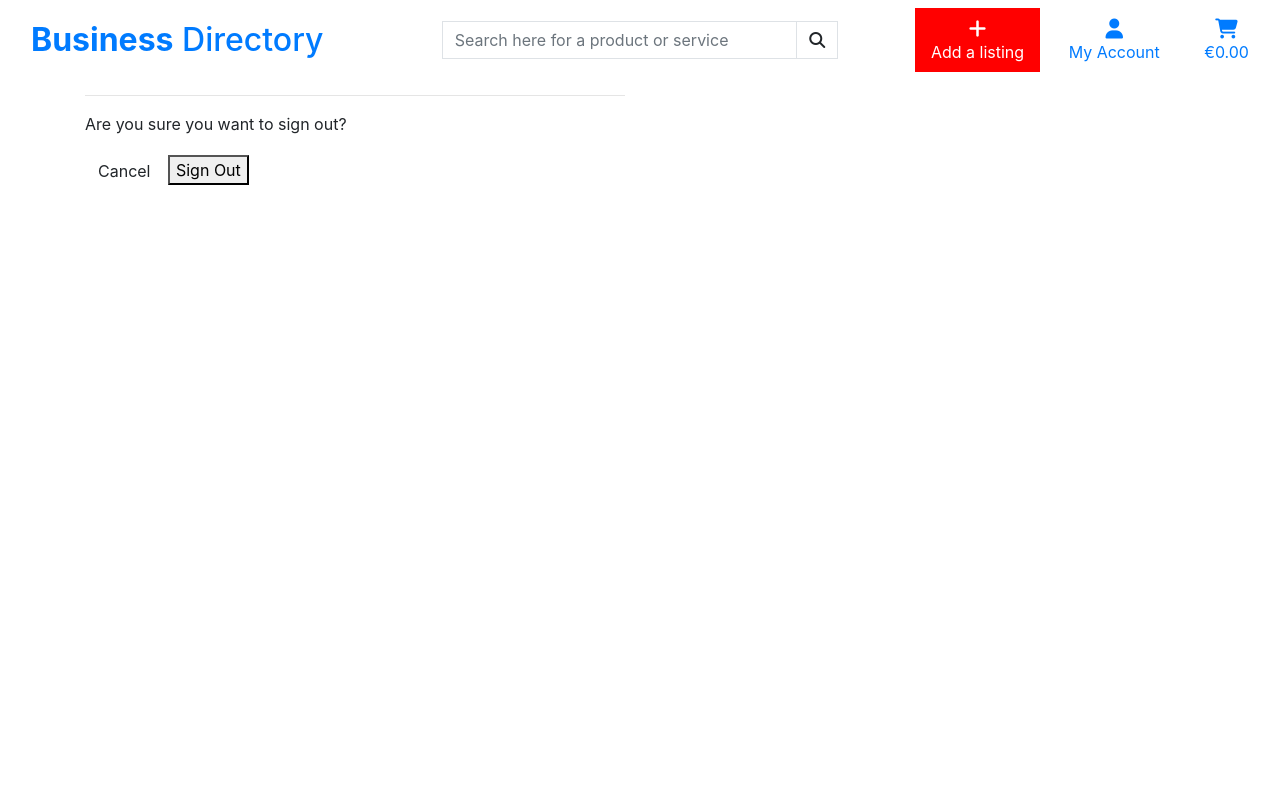
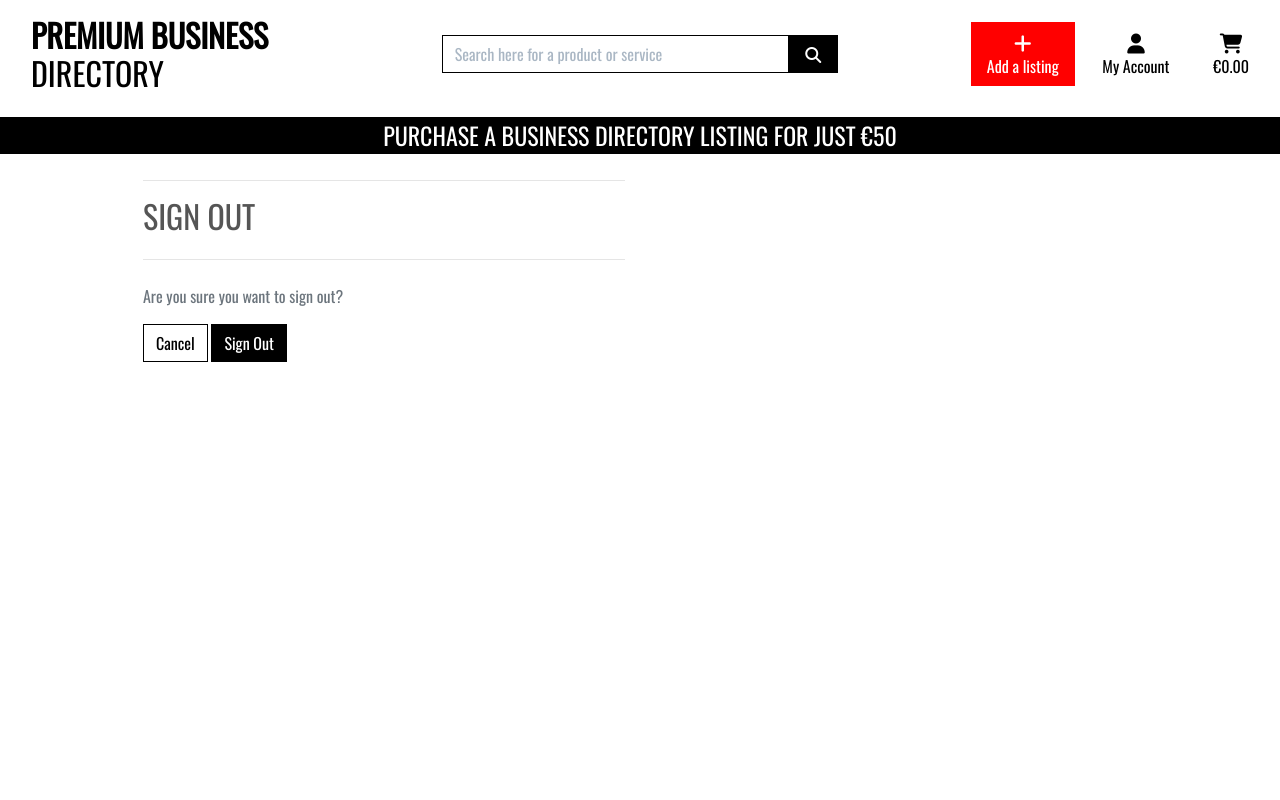
Before and after one commit to seananocoistin/milestone4, a Django app: page /accounts/logout/ in a window 1280 px wide. Run offline with Django 3.2, Linux system fonts and the light colour scheme; the visitor is signed in with stand-in values (Sample User, id 1); some libraries are stand-ins or nearby versions.

Commit message:
completed css styling

```diff
--- a/premiumbd/settings.py
+++ b/premiumbd/settings.py
@@ -135,3 +135,7 @@
 # https://docs.djangoproject.com/en/3.1/howto/static-files/
 
 STATIC_URL = '/static/'
+STATICFILES_DIR = (os.path.join(BASE_DIR, 'static'),)
+
+MEDIA_URL = '/media/'
+MEDIA_ROOT = os.path.join(BASE_DIR, 'media')
--- a/static/css/base.css
+++ b/static/css/base.css
@@ -0,0 +1,422 @@
+html {
+    height: 100%;
+}
+
+body {
+    background: url('/media/amharclann-bord-gais.jpg') no-repeat center center fixed;
+    background-size: cover;
+    height: calc(100vh - 164px);
+    color: #555;
+    font-family: 'Oswald';
+}
+
+/* from Bulma */
+.icon {
+    align-items: center;
+    display: inline-flex;
+    justify-content: center;
+    height: 1.5rem;
+    width: 1.5rem;
+}
+
+.logo-font {
+    text-transform: uppercase;
+}
+
+.main-logo-link {
+    width: fit-content;
+}
+
+.shop-now-button {
+    background: black;
+    color: white;
+    min-width: 260px;
+}
+
+.btn-black {
+    background: black;
+    color: white;
+}
+
+.btn-outline-black {
+    background: white;
+    color: black !important; /* use important to override link colors for <a> elements */
+    border: 1px solid black;
+}
+
+.btn-outline-black:hover,
+.btn-outline-black:active,
+.btn-outline-black:focus {
+    background: black;
+    color: white !important;
+}
+
+.shop-now-button:hover,
+.shop-now-button:active,
+.shop-now-button:focus,
+.btn-black:hover,
+.btn-black:active,
+.btn-black:focus {
+    background: #222;
+    color: white;
+}
+
+.text-black {
+    color: #000 !important;
+}
+
+.border-black {
+    border: 1px solid black !important;
+}
+
+.bg-black {
+    background: #000 !important;
+}
+
+.overlay {
+	height: 100%;
+	width: 100%;
+	top: 0;
+	left: 0;
+	position: fixed;
+	background: white;
+	z-index: -1;
+}
+
+a.category-badge > span.badge:hover {
+    background: #212529 !important;
+    color: #fff !important;
+}
+
+.btt-button {
+    height: 42px;
+    width: 42px;
+    position: fixed;
+    bottom: 10px;
+    right: 10px;
+}
+
+.btt-link,
+.update-link,
+.remove-item {
+    cursor: pointer;
+}
+
+input[name='q']::placeholder {
+    color: #aab7c4;
+}
+
+input-group w-100 {
+    text-align: center;
+}
+
+/* ------------------------------- bootstrap toasts */
+
+.message-container {
+    position: fixed;
+    top: 72px;
+    right: 15px;
+    z-index: 99999999999;
+}
+
+.custom-toast {
+    overflow: visible;
+}
+
+.toast-capper {
+    height: 2px;
+}
+
+/* from CSS-tricks.com: https://css-tricks.com/snippets/css/css-triangle/ */
+.arrow-up {
+    width: 0;
+    height: 0;
+    border-left: 4px solid transparent;
+    border-right: 4px solid transparent;
+    border-bottom: 10px solid black;
+    position: absolute;
+    top: -10px;
+    right: 36px;
+}
+
+/* Convenience classes - colors copied from Bootstrap */
+.arrow-primary {
+    border-bottom-color: #007bff !important;
+}
+
+.arrow-secondary {
+    border-bottom-color: #6c757d !important;
+}
+
+.arrow-success {
+    border-bottom-color: #28a745 !important;
+}
+
+.arrow-danger {
+    border-bottom-color: #dc3545 !important;
+}
+
+.arrow-warning {
+    border-bottom-color: #ffc107 !important;
+}
+
+.arrow-info {
+    border-bottom-color: #17a2b8 !important;
+}
+
+.arrow-light {
+    border-bottom-color: #f8f9fa !important;
+}
+
+.arrow-dark {
+    border-bottom-color: #343a40 !important;
+}
+
+.cart-notification-wrapper {
+    height: 100px;
+    overflow-x: hidden;
+    overflow-y: auto;
+}
+
+/* -------------------------------- Media Queries */
+
+/* Slightly larger container on xl screens */
+@media (min-width: 1200px) {
+  .container {
+    max-width: 80%;
+  }
+}
+
+/* Allauth form formatting */
+
+.allauth-form-inner-content p {
+    margin-top: 1.5rem; /* mt-4 */
+    color: #6c757d; /* text-secondary */
+}
+
+.allauth-form-inner-content input {
+    border-color: #000;
+    border-radius: 0;
+}
+
+.allauth-form-inner-content label:not([for='id_remember']) {
+    display: none;
+}
+
+.allauth-form-inner-content input::placeholder {
+    color: #aab7c4;
+}
+
+.allauth-form-inner-content button,
+.allauth-form-inner-content input[type='submit'] {
+	/* btn */
+	display: inline-block;
+    font-weight: 400;
+    color: #fff;
+    text-align: center;
+    vertical-align: middle;
+    -webkit-user-select: none;
+    -moz-user-select: none;
+    -ms-user-select: none;
+    user-select: none;
+    background-color: #000;
+    border: 1px solid #000;
+    padding: .375rem .75rem;
+    font-size: 1rem;
+    line-height: 1.5;
+    border-radius: 0;
+
+    /* standard bootstrap btn transitions */
+    transition: color .15s ease-in-out,background-color .15s ease-in-out,border-color .15s ease-in-out,box-shadow .15s ease-in-out;
+}
+
+.allauth-form-inner-content button:hover,
+.allauth-form-inner-content input[type='submit']:hover {
+	color: #fff;
+    background-color: #222;
+    border-color: #222;
+}
+
+.allauth-form-inner-content a {
+	color: #17a2b8; /* text-info */
+}
+
+/* Listing Form */
+
+.btn-file {
+    position: relative;
+    overflow: hidden;
+}
+
+.btn-file input[type="file"] {
+    position: absolute;
+    top: 0;
+    right: 0;
+    min-width: 100%;
+    min-height: 100%;
+    opacity: 0;
+    cursor: pointer;
+}
+
+.custom-checkbox .custom-control-label::before {
+    border-radius: 0;
+    border-color: #dc3545;
+}
+
+.custom-checkbox .custom-control-input:checked~.custom-control-label::before {
+    background-color: #dc3545;
+    border-color: #dc3545;
+    border-radius: 0;
+}
+
+/* fixed top navbar only on medium and up */
+@media (min-width: 992px) {
+    .fixed-top-desktop-only {
+        position: fixed;
+        top: 0;
+        right: 0;
+        left: 0;
+        z-index: 1030;
+    }
+
+    .header-container {
+        padding-top: 164px;
+    }
+}
+
+/* pad the top a bit when navbar is collapsed on mobile */
+@media (max-width: 991px) {
+    .header-container {
+        padding-top: 116px;
+    }
+
+    body {
+        height: calc(100vh - 116px);
+    }
+}
+
+.navbar-nav.navbar-left  .btn { position: absolute; z-index: 2; padding: 4px 24px; margin: 10px auto; transition: transform 0.3s; }
+.navbar-nav.navbar-right  .btn { position: absolute; z-index: 3; padding: 4px 24px; margin: 10px auto; transition: transform 0.3s; }
+.container-fluid .barzinho {background-color: #222;}
+.navbar .navbar-collapse { position: relative; background-color:#ffffff;}
+
+.navbar .navbar-collapse .navbar-left > li:last-child { padding-left: 22px; }
+.navbar .navbar-collapse .navbar-right > li:last-child { padding-right: 22px; }
+
+#nav-collapse2 { position: absolute; z-index: 1; top: 0; left: 0; right: 0; bottom: 0; margin: 0; padding-right: 120px; padding-left: 0px; width: 100%;}
+#nav-collapse4 { position: absolute; z-index: 1; top: 0; left: 0; right: 0; bottom: 0; margin: 0; padding-right: 120px; padding-left: 342px; width: 100%; }
+#nav-collapse3 { position: absolute; z-index: 2; top: 0; left: 0; right: 0; bottom: 0; margin: 0; padding-right: 120px; padding-left: 0px; width: 100%; }
+
+.navbar.navbar-default .nav-collapse { background-color: #fff; }
+.navbar.navbar-inverse .nav-collapse { background-color: #222; }
+.navbar .nav-collapse .navbar-form { border-width: 0; box-shadow: none; }
+.nav-collapse>li { float: left; color:rgb(228, 228, 228);}
+
+.btn.btn-circle { border-radius: 50px; }
+.btn.btn-outline { background-color: transparent; }
+
+.navbar-nav.navbar-right .btn:not(.collapsed) {
+    background-color: rgb(111, 84, 153);
+    border-color: rgb(111, 84, 153);
+    color: rgb(255, 255, 255);
+}
+
+.navbar-nav.navbar-left .btn:not(.collapsed) {
+    background-color: rgb(111, 84, 153);
+    border-color: rgb(111, 84, 153);
+    color: rgb(255, 255, 255);
+}
+
+.navbar.navbar-default .nav-collapse,
+.navbar.navbar-inverse .nav-collapse {
+    height: auto !important;
+    transition: transform 0.3s;
+    transform: translate(0px,-50px);
+}
+.navbar.navbar-default .nav-collapse.in,
+.navbar.navbar-inverse .nav-collapse.in {
+    transform: translate(0px,0px);
+}
+
+/*Mult-level*/
+
+.dropdown-submenu {
+    position: relative;
+}
+
+.dropdown-submenu>.dropdown-menu {
+    top: 0;
+    left: 80%;
+    margin-top: -6px;
+    margin-left: auto;
+    margin-right: auto;
+    -webkit-border-radius: 0 6px 6px 6px;
+    -moz-border-radius: 0 6px 6px;
+    border-radius: 0 6px 6px 6px;
+}
+
+
+
+.dropdown-submenu>a:after {
+    display: block;
+    content: " ";
+    float: right;
+    width: 0;
+    height: 0;
+    border-color: transparent;
+    border-style: solid;
+    border-width: 5px 0 5px 5px;
+    border-left-color: #ccc;
+    margin-top: 5px;
+    margin-right: -10px;
+}
+
+.dropdown-submenu:hover>a:after {
+    border-left-color: #fff;
+    background-color: rgb(228, 228, 228);
+}
+
+.dropdown-submenu.pull-left {
+    float: none;
+    background-color: rgb(228, 228, 228);
+}
+
+.dropdown-submenu.pull-left>.dropdown-menu {
+    left: -100%;
+    margin-left: 10px;
+    -webkit-border-radius: 6px 0 6px 6px;
+    -moz-border-radius: 6px 0 6px 6px;
+    border-radius: 6px 0 6px 6px;
+    background-color: rgb(228, 228, 228);
+}
+
+/*mult-level*/
+
+@media screen and (min-width: 768px) {
+    .navbar .navbar-collapse li li a:hover{
+        background-color: rgb(228, 228, 228);
+        color:#ffffff;
+    }
+    .navbar .navbar-collapse li li a:active{
+        color:#000000;
+    }
+
+    .navbar .navbar-collapse li li a:hover > .badge{
+        background-color: #ffffff;
+        color:#000000;
+    }
+}
+
+
+    .boton{
+        display: block;
+        width:44px;
+        height:34px;
+        line-height:16px;
+    }
+
+    .dropdown-submenu>.dropdown-menu {
+        top: 0;
+        right: 100%;
+    }
+}
--- a/templates/allauth/base.html
+++ b/templates/allauth/base.html
@@ -41,7 +41,7 @@
         <div id="topnav" class="row bg-white pt-lg-2 d-none d-lg-flex">
             <div class="col-12 col-lg-4 my-auto py-1 py-lg-0 text-center text-lg-left">
                 <a href="{% url 'home' %}" class="nav-link main-logo-link">
-                    <h2 class="logo-font text-black my-0"><strong>Business</strong> Directory</h2>
+                    <h2 class="logo-font text-black my-0"><strong>Premium Business</strong> Directory</h2>
                 </a>
             </div>
             <div class="col-12 col-lg-4 my-auto py-1 py-lg-0">
```
Also changed, not shown: media/amharclann-bord-gais.jpg (added).
